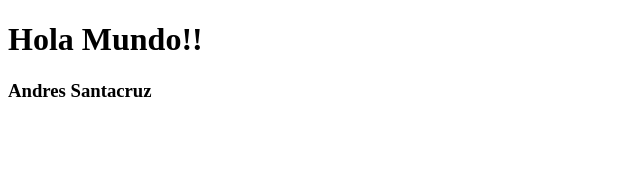
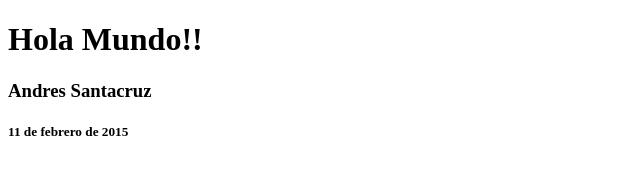
Before and after one commit to andreti/JEE, a plain HTML site: page index.html in a window 1280 px wide. Shown: the whole page, without its empty margins (0-640 px from the left). Drawn offline with Linux system fonts and the light colour scheme.

Commit message:
Modificación tres

```diff
--- a/index.html
+++ b/index.html
@@ -7,5 +7,6 @@
 <body>
 	<h1>Hola Mundo!!</h1>
 	<h3>Andres Santacruz</h3>
+	<h5>11 de febrero de 2015</h5>
 </body>
 </html>
```
